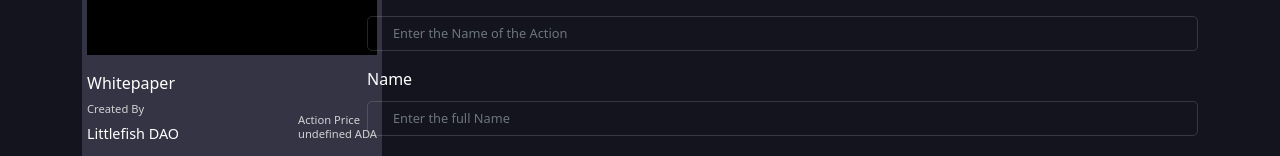
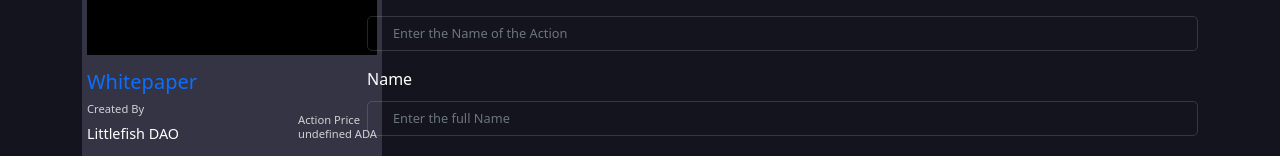
Before and after one commit to littlefish-foundation/littlefish-mvp, a React (Create React App) app in the folder frontend/: page /create in a window 1280 px wide. Shown: the part 614-770 px from the top of the page. Built offline with nearby package versions, Linux system fonts and the light colour scheme.

Commit message:
Made the whole Action_Card clickable

```diff
--- a/frontend/src/components/ui/Nft-card/NftCard.jsx
+++ b/frontend/src/components/ui/Nft-card/NftCard.jsx
@@ -1,4 +1,4 @@
-import React, {  useState } from "react";
+import React, { useState } from "react";
 import { Link } from "react-router-dom";
 
 import "./nft-card.css";
@@ -10,20 +10,17 @@ const NftCard = (props) => {
   const [showModal, setShowModal] = useState(false);
   //const { NFT__DATA } = useFetch("https://api.littlefish.foundation/action");
 
-
   return (
+    <Link to={`/action/${assetName}`} style={{ textDecoration: "none" }}>
       <div className="single__nft__card">
         <div className="nft__img">
           <img src={image} alt="" className="w-100" />
         </div>
 
         <div className="nft__content">
-        <h5 className="nft__title">
-          <Link to={`/action/${assetName}`}>{assetName}</Link>
-        </h5>
+          <h5 className="nft__title">{assetName}</h5>
 
           <div className="creator__info-wrapper d-flex gap-3">
-
             <div className="creator__info w-100 d-flex align-items-center justify-content-between">
               <div>
                 <h6>Created By</h6>
@@ -33,7 +30,6 @@ const NftCard = (props) => {
               <div>
                 <h6>Action Price</h6>
                 <h6>{`${price} ADA`}</h6>
-
               </div>
             </div>
           </div>
@@ -41,19 +37,16 @@ const NftCard = (props) => {
           <div className=" mt-3 d-flex align-items-center justify-content-between">
             <button
               className="bid__btn d-flex align-items-center gap-1"
-            onClick={() => {
-
-            } }
+              onClick={() => {}}
             >
               <i className="ri-shopping-bag-line"></i> Buy Action
             </button>
 
             {showModal && <Modal setShowModal={setShowModal} />}
-
-
           </div>
         </div>
       </div>
+    </Link>
   );
 };
 
```
Lines whose indentation alone changed are shown as unchanged.
